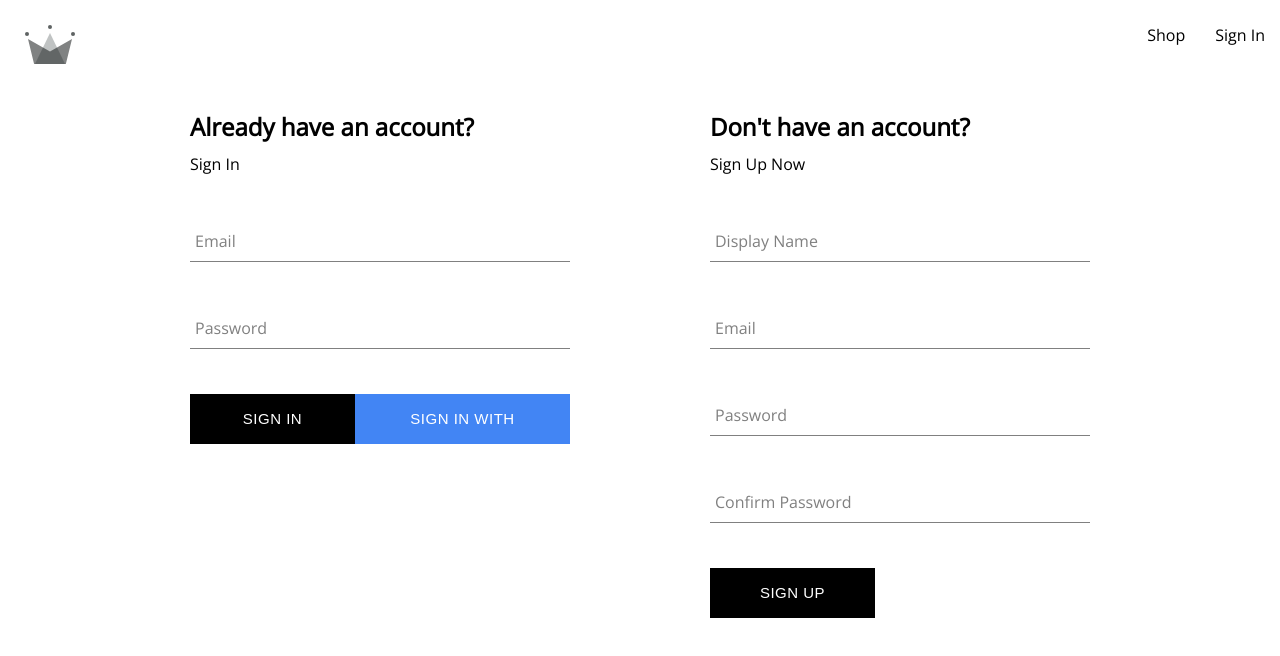
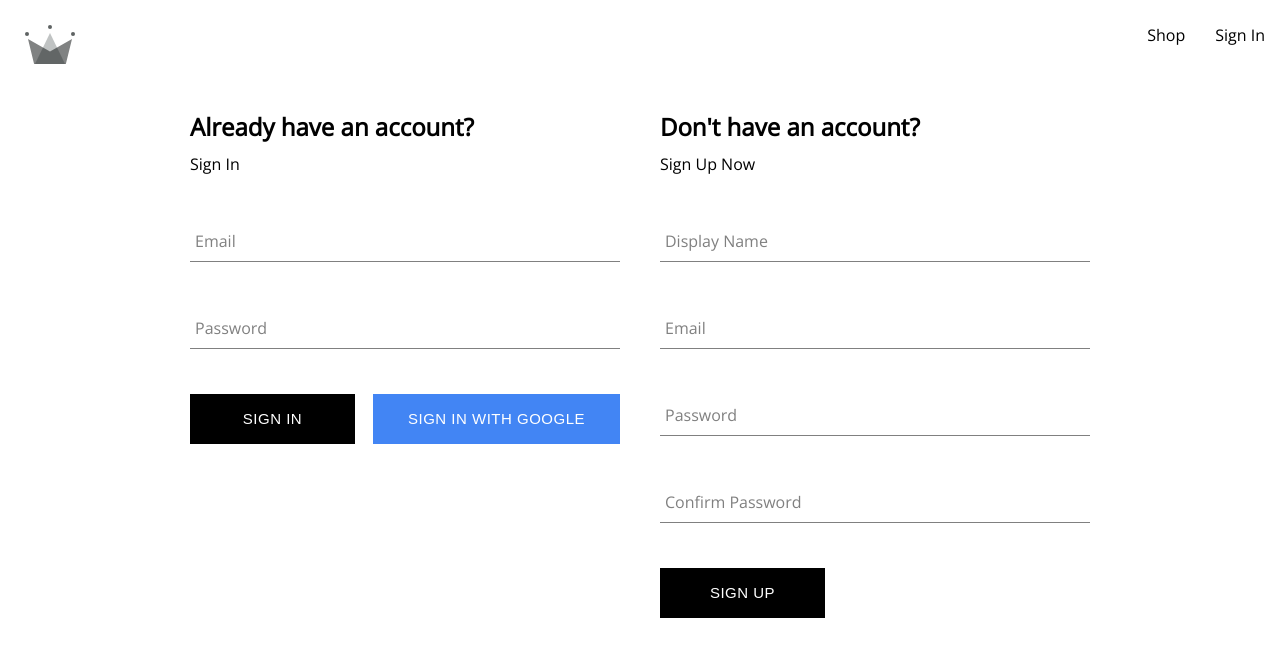
Before and after one commit to Mabast1/basic-ecom, a React (Create React App) app: page /auth in a window 1280 px wide. Shown: the top 656 px of the page. Built offline with nearby package versions, Linux system fonts and the light colour scheme.

Commit message:
updated styles

```diff
--- a/src/components/SignInForm/SignInForm.scss
+++ b/src/components/SignInForm/SignInForm.scss
@@ -1,7 +1,7 @@
 .sign-up-container {
   display: flex;
   flex-direction: column;
-  width: 380px;
+  width: 430px;
 
   h2 {
     margin: 10px 0;
```
